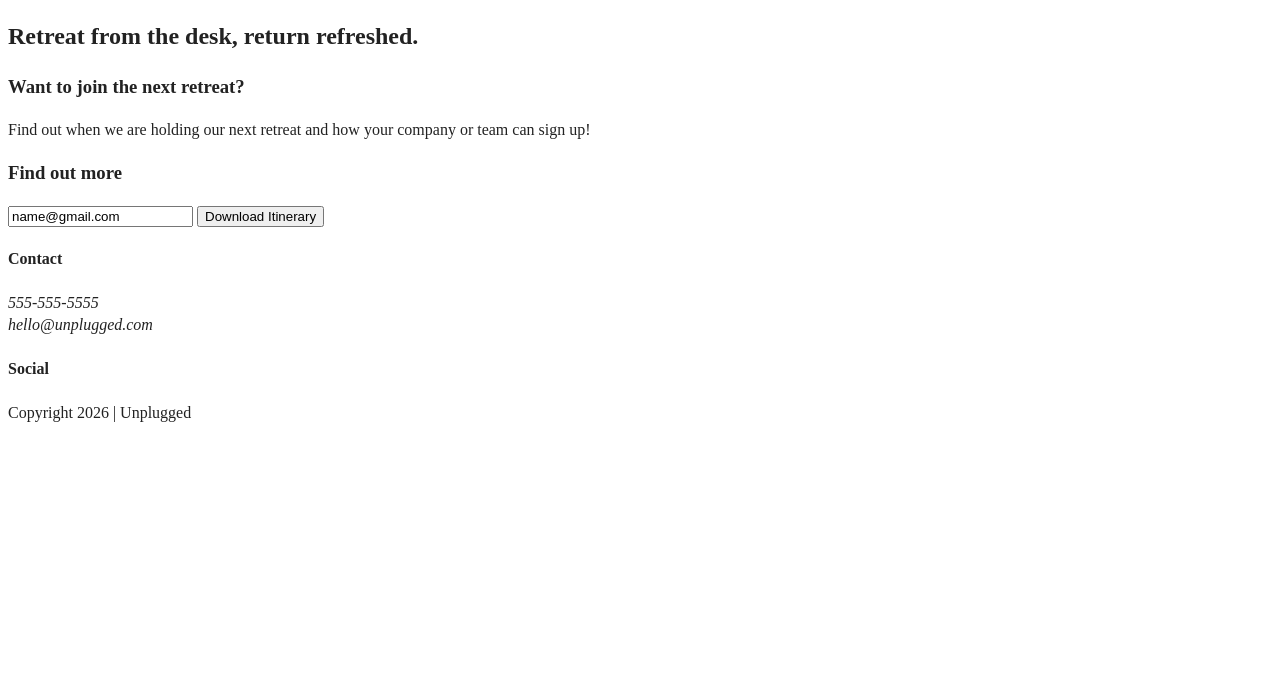
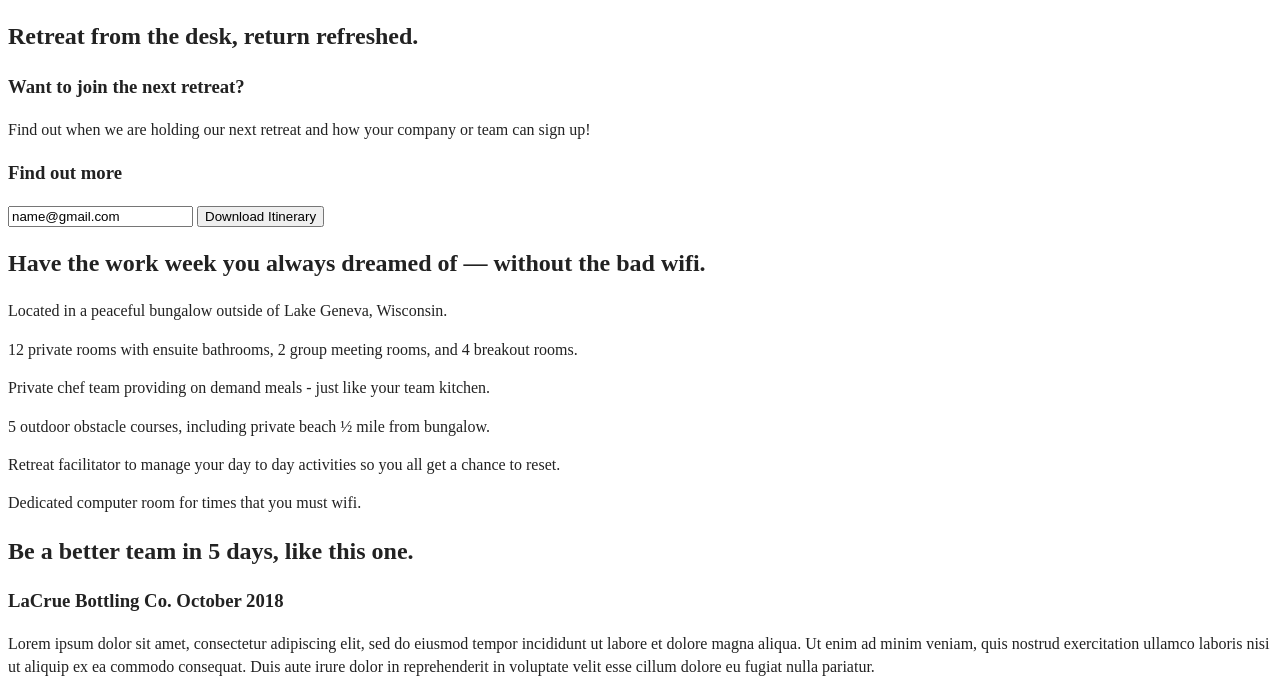
Before and after one commit to AB-dev-code/Unplugged, a website built with webpack: page html5-boilerplate_v9.0.0/index.html in a window 1280 px wide. Shown: the part 92-788 px from the top of the page. Built offline with nearby package versions, Linux system fonts and the light colour scheme.

Commit message:
Coded second half of homepage

```diff
--- a/html5-boilerplate_v9.0.0/index.html
+++ b/html5-boilerplate_v9.0.0/index.html
@@ -38,7 +38,7 @@
 
   <main>
 
-    <section>
+    <section class="hero-area">
       <div class="content-wrapper">
         <h1>Retreat from the desk, return refreshed.</h1>
       </div>
@@ -58,6 +58,64 @@
       </div>
     </aside>
 
+    <section class="features">
+      <div class="content-wrapper">
+        <h2>Have the work week you always dreamed of — without the bad wifi.</h2>
+
+        <div class="features-items">
+          <article>
+            <p></p>
+            <p class="features-items-description">Located in a peaceful bungalow outside of Lake Geneva, Wisconsin.</p>
+          </article>
+
+          <article>
+            <p></p>
+            <p class="features-items-description">12 private rooms with ensuite bathrooms, 2 group meeting rooms, and 4 breakout rooms.</p>
+          </article>
+
+          <article>
+            <p></p>
+            <p class="features-items-description">Private chef team providing on demand meals - just like your team kitchen.</p>
+          </article>
+
+          <article>
+            <p></p>
+            <p class="features-items-description">5 outdoor obstacle courses, including private beach ½ mile from bungalow.</p>
+          </article>
+
+          <article>
+            <p></p>
+            <p class="features-items-description">Retreat facilitator to manage your day to day activities so you all get a chance to reset.</p>
+          </article>
+
+          <article>
+            <p></p>
+            <p class="features-items-description">Dedicated computer room for times that you must wifi.</p>
+          </article>
+        </div>
+
+      </div>
+    </section>
+
+    <section class="reviews">
+      <div class="content-wrapper">
+        <h2>Be a better team in 5 days, like this one.</h2>
+
+        <article>
+          <div>
+            <h3>LaCrue Bottling Co. October 2018</h3>
+
+            <p>Lorem ipsum dolor sit amet, consectetur adipiscing elit, sed do eiusmod tempor incididunt ut
+               labore et dolore magna aliqua. Ut enim ad minim veniam, quis nostrud exercitation ullamco
+               laboris nisi ut aliquip ex ea commodo consequat. Duis aute irure dolor in reprehenderit in
+               voluptate velit esse cillum dolore eu fugiat nulla pariatur.
+            </p>
+          </div>
+        </article>
+
+      </div>
+    </section>
+
   </main>
   <!-- main wrapper -->
 
@@ -73,11 +131,13 @@
             </p>
           </address>
         </div>
-        <div class="social">
-          <h4>Social</h4>
-          <p><a href="https://www.facebook.com/yoursite" target="_blank" rel="noopener"></a></p>
-          <p><a href="https://www.twitter.com/yoursite" target="_blank" rel="noopener"></a></p>
-          <p><a href="https://www.instagram.com/yoursite" target="_blank" rel="noopener"></a></p>
+          <div class="social">
+            <h4>Social</h4>
+            <div class="social-icons">
+            <p><a href="https://www.facebook.com/yoursite" target="_blank" rel="noopener"></a></p>
+            <p><a href="https://www.twitter.com/yoursite" target="_blank" rel="noopener"></a></p>
+            <p><a href="https://www.instagram.com/yoursite" target="_blank" rel="noopener"></a></p>
+          </div>
         </div>
       </div>
       <!--footer content ends -->
```
